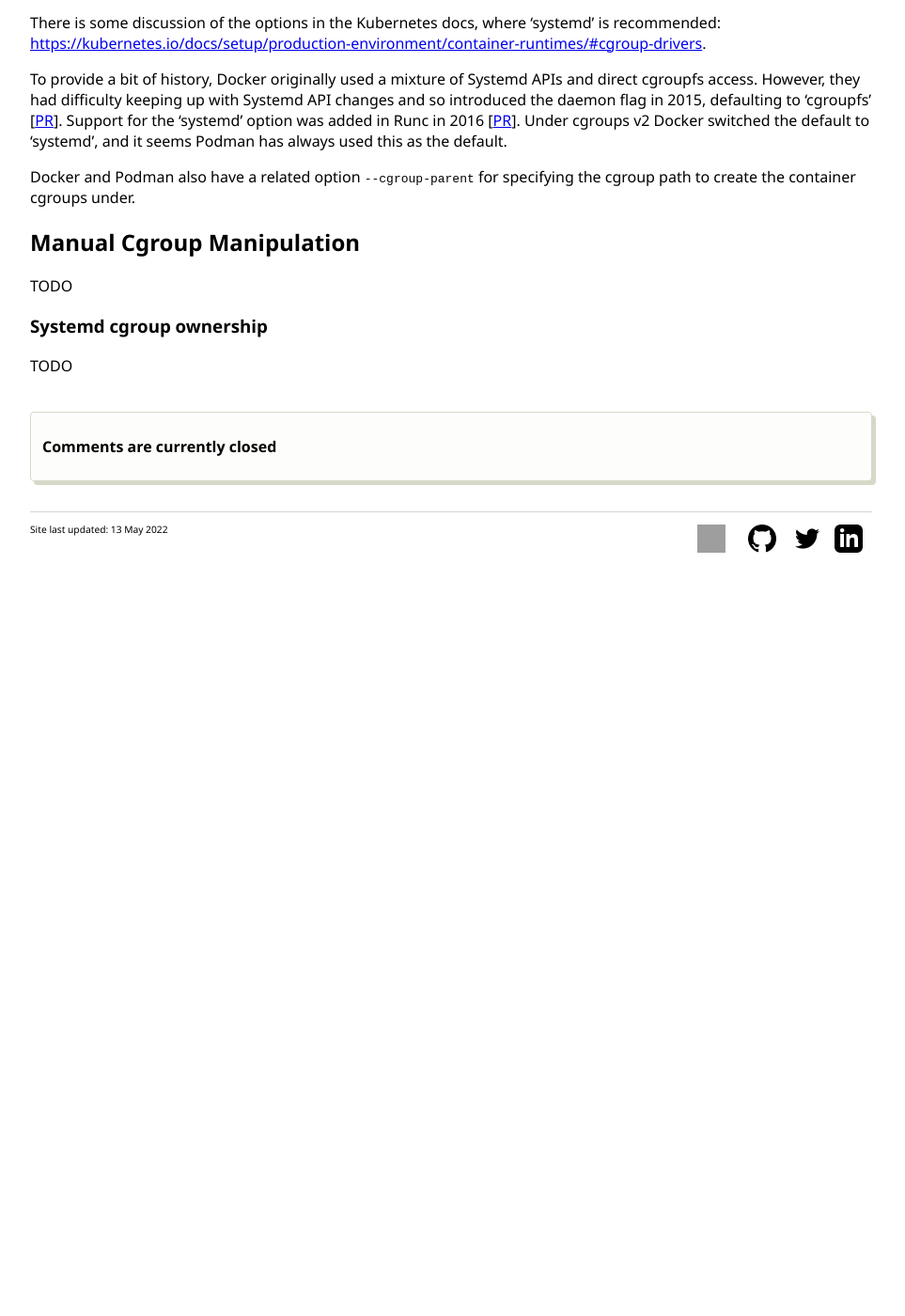
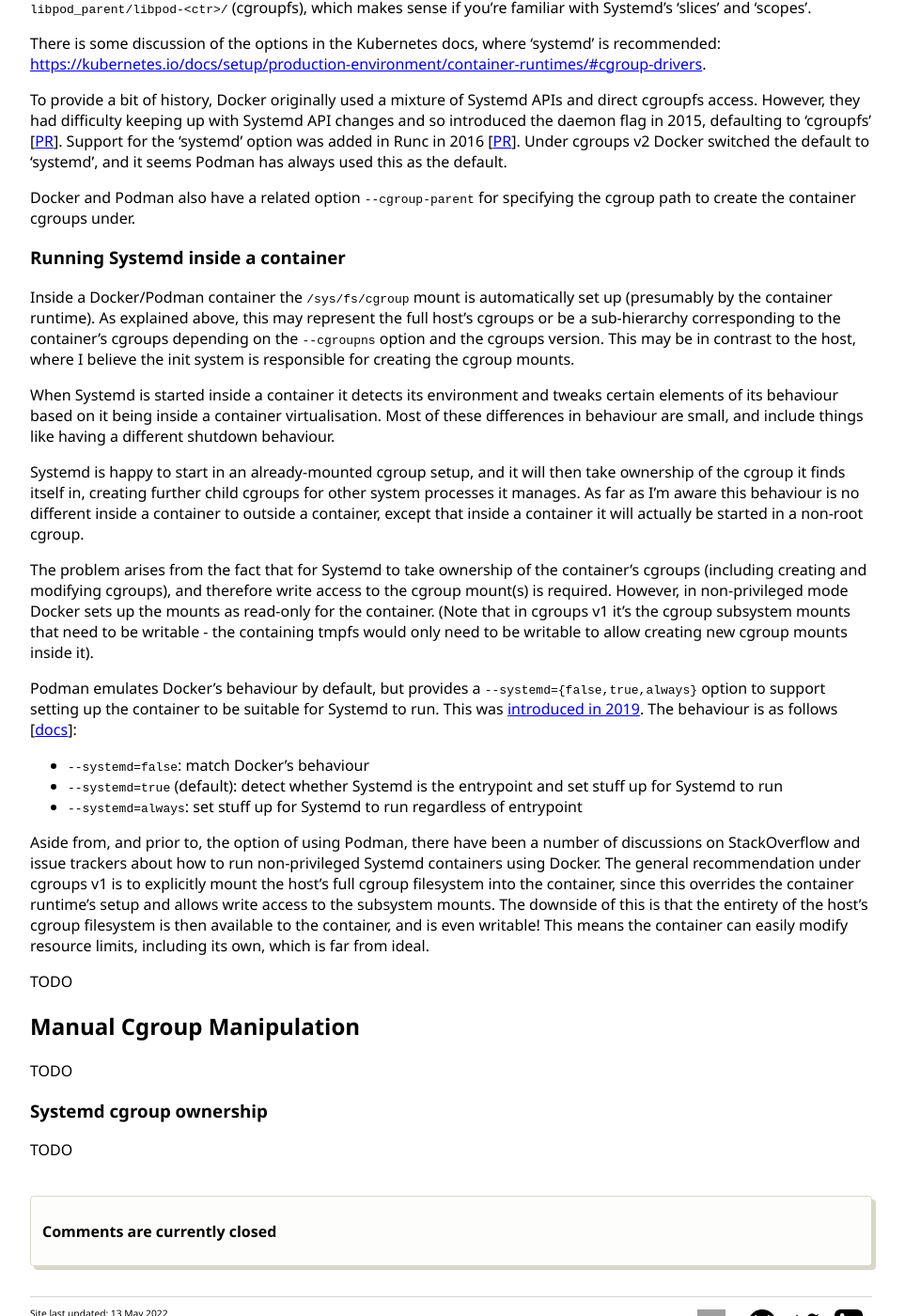
Before and after one commit to LewisGaul/LewisGaul.github.io, a Jekyll site: the page built from _posts/rough/2022-05-01-cgroups-intro.md, in a window 1280 px wide and 1400 px high, scrolled down 8906 px. Shown: the whole window at 94% size, without its empty margins (160-1123 px from the left). Built offline with Jekyll 4.4.1, drawn with Linux system fonts in a browser that asks for light colours; before the commit the page ends 9536 px from its top, so only the background shows below that; some of the changed text lies outside the part shown; grey boxes are pictures that could not be loaded.

Commit message:
Start the systemd container section

```diff
--- a/_posts/rough/2022-05-01-cgroups-intro.md
+++ b/_posts/rough/2022-05-01-cgroups-intro.md
@@ -353,6 +353,36 @@ Under cgroups v2 Docker switched the default to 'systemd', and it seems Podman h
 Docker and Podman also have a related option `--cgroup-parent` for specifying the cgroup path to create the container cgroups under.
 
 
+### Running Systemd inside a container
+
+Inside a Docker/Podman container the `/sys/fs/cgroup` mount is automatically set up (presumably by the container runtime).
+As explained above, this may represent the full host's cgroups or be a sub-hierarchy corresponding to the container's cgroups depending on the `--cgroupns` option and the cgroups version.
+This may be in contrast to the host, where I believe the init system is responsible for creating the cgroup mounts.
+
+When Systemd is started inside a container it detects its environment and tweaks certain elements of its behaviour based on it being inside a container virtualisation.
+Most of these differences in behaviour are small, and include things like having a different shutdown behaviour.
+
+Systemd is happy to start in an already-mounted cgroup setup, and it will then take ownership of the cgroup it finds itself in, creating further child cgroups for other system processes it manages.
+As far as I'm aware this behaviour is no different inside a container to outside a container, except that inside a container it will actually be started in a non-root cgroup.
+
+The problem arises from the fact that for Systemd to take ownership of the container's cgroups (including creating and modifying cgroups), and therefore write access to the cgroup mount(s) is required.
+However, in non-privileged mode Docker sets up the mounts as read-only for the container.
+(Note that in cgroups v1 it's the cgroup subsystem mounts that need to be writable - the containing tmpfs would only need to be writable to allow creating new cgroup mounts inside it).
+
+Podman emulates Docker's behaviour by default, but provides a `--systemd={false,true,always}` option to support setting up the container to be suitable for Systemd to run.
+This was [introduced in 2019](https://developers.redhat.com/blog/2019/04/24/how-to-run-systemd-in-a-container#enter_podman). The behaviour is as follows [[docs](https://docs.podman.io/en/latest/markdown/podman-run.1.html?highlight=systemd%3Dalways#systemd-true-false-always)]:
+- `--systemd=false`: match Docker's behaviour
+- `--systemd=true` (default): detect whether Systemd is the entrypoint and set stuff up for Systemd to run
+- `--systemd=always`: set stuff up for Systemd to run regardless of entrypoint
+
+Aside from, and prior to, the option of using Podman, there have been a number of discussions on StackOverflow and issue trackers about how to run non-privileged Systemd containers using Docker.
+The general recommendation under cgroups v1 is to explicitly mount the host's full cgroup filesystem into the container, since this overrides the container runtime's setup and allows write access to the subsystem mounts.
+The downside of this is that the entirety of the host's cgroup filesystem is then available to the container, and is even writable!
+This means the container can easily modify resource limits, including its own, which is far from ideal.
+
+TODO
+
+
 ## Manual Cgroup Manipulation
 
 TODO
```
